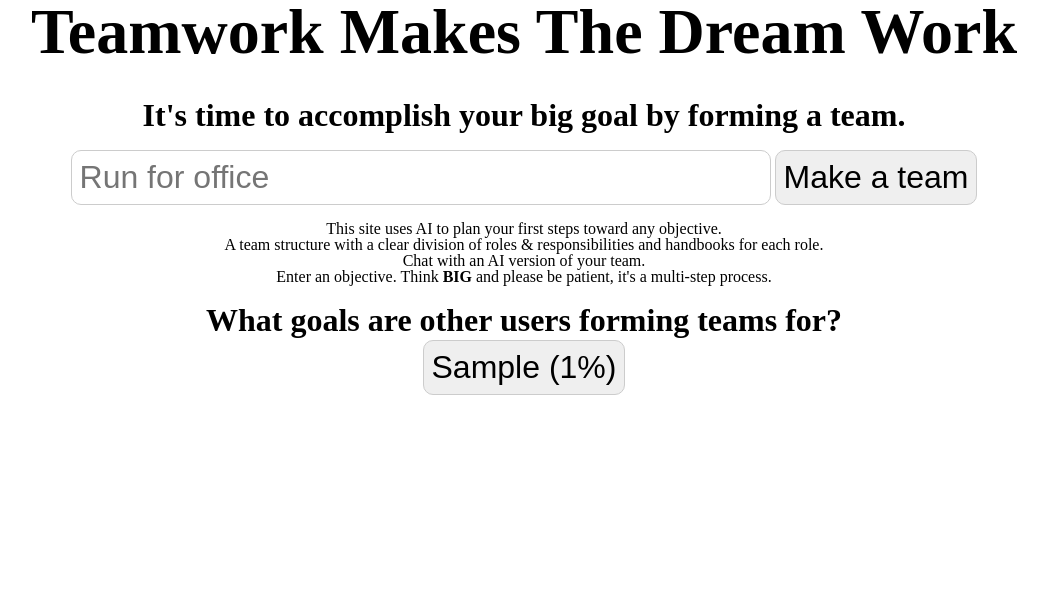
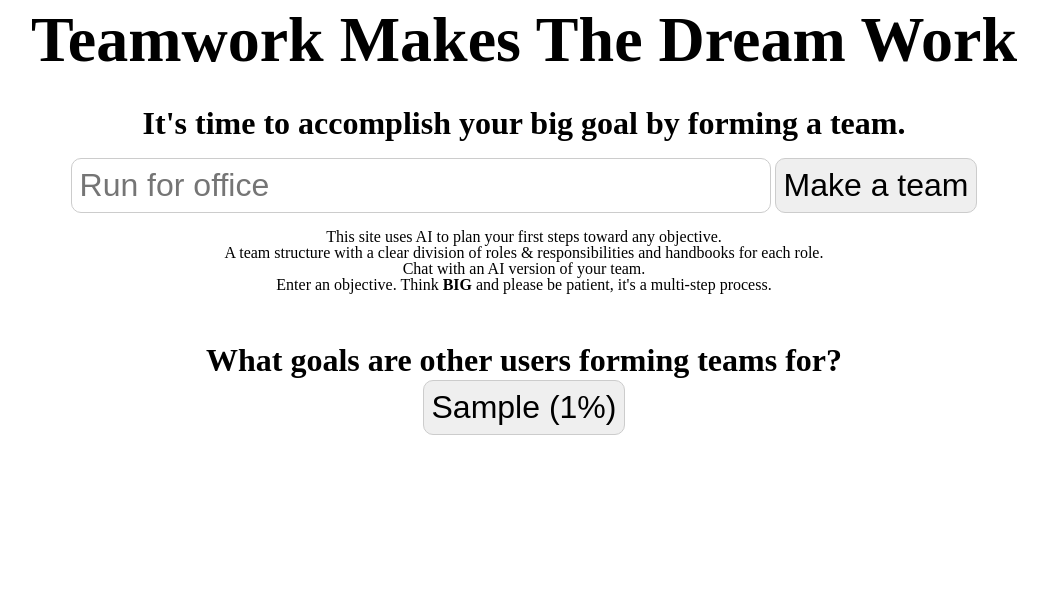
Before and after one commit to factorial/makethedreamwork, a Django app: page / in a window 1280 px wide. Shown: the top 590 px of the page, without its empty margins (116-1164 px from the left). Run offline with Django 4.2, Linux system fonts and the light colour scheme; tables that the repository leaves empty hold one stand-in row (values such as "Sample post"); parts of the project's set-up code (start-up, migrations or seed data) failed here and were passed over.

Commit message:
black button text & padding

```diff
--- a/team/static/style.css
+++ b/team/static/style.css
@@ -77,7 +77,7 @@
 	box-shadow: 0px 0px 0px 1000px #00000050
 }
 
-a, button a {
+a, button a, a button {
 	color: #000;
 }
 
@@ -144,7 +144,7 @@
 }
 
 section {
-	margin: 1em 0 1em 0;
+	margin: 1em 0 3em 0;
 }
 ol.recent {
 	text-align:center;
@@ -203,7 +203,7 @@
 form.human.input input[type='submit'] {   grid-column: 3 / span 1; }
 
 body {
-padding-bottom: 100px;
+padding: 0.5em 0.5em 100px 0.5em;
 }
 
 .intro {
@@ -215,3 +215,13 @@
     padding: 1em;
     margin: 1em;
 }
+
+footer {
+	text-align:center;
+}
+footer a {
+	text-decoration: none;
+}
+footer .logo {
+	width: 30px;
+}
```
